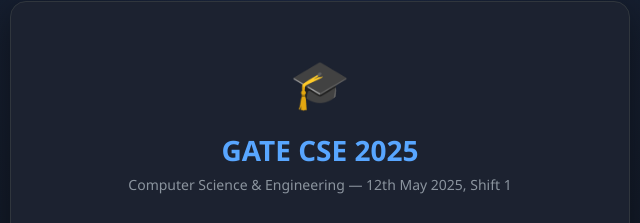
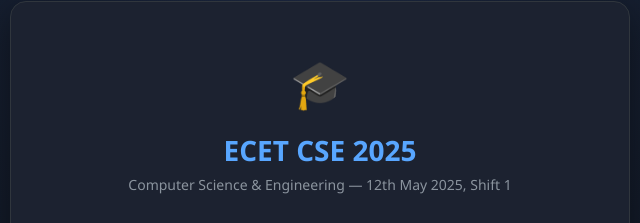
Before and after one commit to rahimanshaik159-ui/Ecet-Exam, a plain HTML site: page index.html in a window 1280 px wide. Shown: the part 68-291 px from the top of the page, 320-960 px from the left. Drawn offline with nearby package versions, Linux system fonts and the light colour scheme.

Commit message:
Change title from GATE CSE to ECET CSE

```diff
--- a/index.html
+++ b/index.html
@@ -3,7 +3,7 @@
 <head>
 <meta charset="UTF-8">
 <meta name="viewport" content="width=device-width, initial-scale=1.0">
-<title>GATE CSE 2025 – Computer Science & Engineering Exam</title>
+<title>ECET CSE 2025 – Computer Science & Engineering Exam</title>
 <script>
 window.MathJax = {
   tex: { inlineMath: [['$','$'],['\\(','\\)']], displayMath: [['$$','$$']] },
@@ -196,7 +196,7 @@ body{font-family:'Segoe UI',system-ui,sans-serif;background:var(--bg);color:var(
 <div id="startScreen" class="screen active">
   <div class="start-card">
     <div class="exam-logo">🎓</div>
-    <div class="exam-title">GATE CSE 2025</div>
+    <div class="exam-title">ECET CSE 2025</div>
     <div class="exam-sub">Computer Science &amp; Engineering — 12th May 2025, Shift 1</div>
     <div class="info-grid">
       <div class="info-box"><div class="info-label">Questions</div><div class="info-val">200</div><div class="info-sub">All MCQ</div></div>
@@ -218,7 +218,7 @@ body{font-family:'Segoe UI',system-ui,sans-serif;background:var(--bg);color:var(
 <div id="examScreen" class="screen">
   <div class="sidebar">
     <div class="sidebar-head">
-      <h3>GATE CSE 2025</h3>
+      <h3>ECET CSE 2025</h3>
       <div class="timer-wrap">
         <div class="timer-label">Time Remaining</div>
         <div class="timer" id="timerDisplay">3:00:00</div>
@@ -260,7 +260,7 @@ body{font-family:'Segoe UI',system-ui,sans-serif;background:var(--bg);color:var(
 <div id="resultScreen" class="screen">
   <div class="result-card">
     <div class="result-title">🎉 Exam Completed!</div>
-    <div class="result-sub">GATE CSE 2025 — 12th May 2025, Shift 1</div>
+    <div class="result-sub">ECET CSE 2025 — 12th May 2025, Shift 1</div>
     <div class="score-hero" id="scoreHero"></div>
     <div class="section-results" id="sectionResults"></div>
     <div class="review-header">
```
